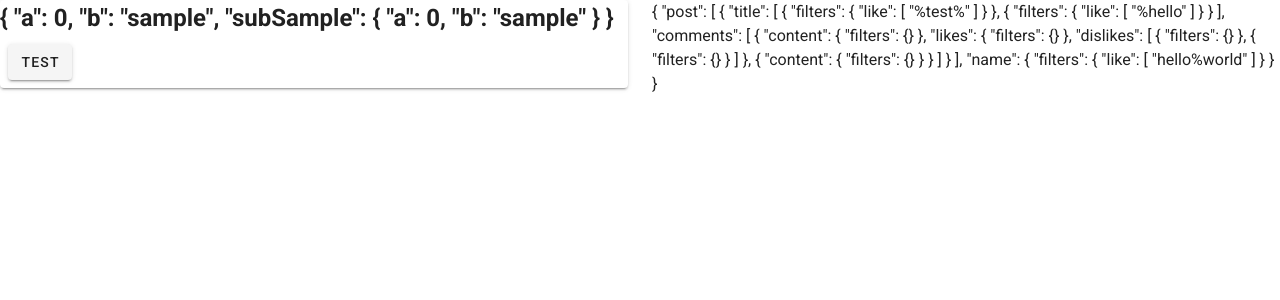
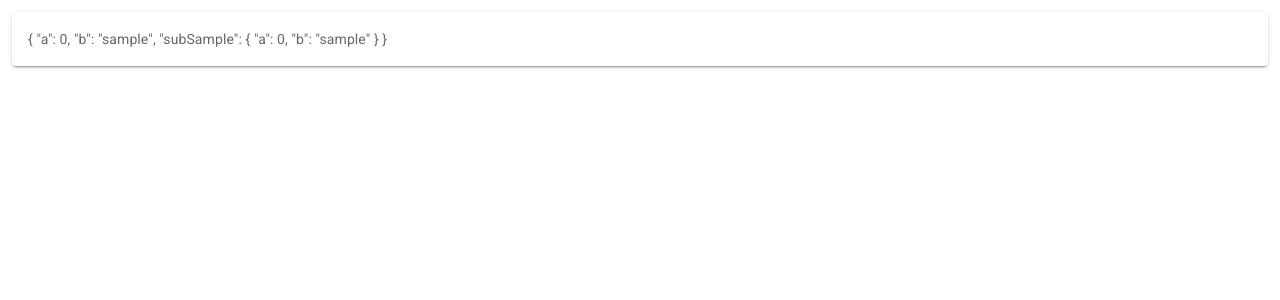
Before and after one commit to stratosphr/web-template, a Nuxt app in the folder resources/: page / in a window 1280 px wide. Shown: the top 300 px of the page. Built offline with nearby package versions, Linux system fonts and the light colour scheme.

Commit message:
Added default vuetify layout

```diff
--- a/resources/components/samples/sample.vue
+++ b/resources/components/samples/sample.vue
@@ -1,5 +1,5 @@
 <template>
-    <h2>{{ sample() }}</h2>
+    <span>{{ sample() }}</span>
 </template>
 
 <script lang="ts">
--- a/resources/pages/index.vue
+++ b/resources/pages/index.vue
@@ -1,20 +1,18 @@
 <template>
     <v-app>
-        <v-row>
-            <v-col>
+        <v-main>
+            <v-container fluid>
                 <v-card>
-                    <sample />
-                    <v-card-actions>
-                        <v-btn>
-                            Test
-                        </v-btn>
-                    </v-card-actions>
+                    <v-card-text>
+                        <sample />
+                    </v-card-text>
                 </v-card>
-            </v-col>
-            <v-col>
-                {{ filters() }}
-            </v-col>
-        </v-row>
+            </v-container>
+        </v-main>
+
+        <v-footer app>
+            <!-- -->
+        </v-footer>
     </v-app>
 </template>
 
```
